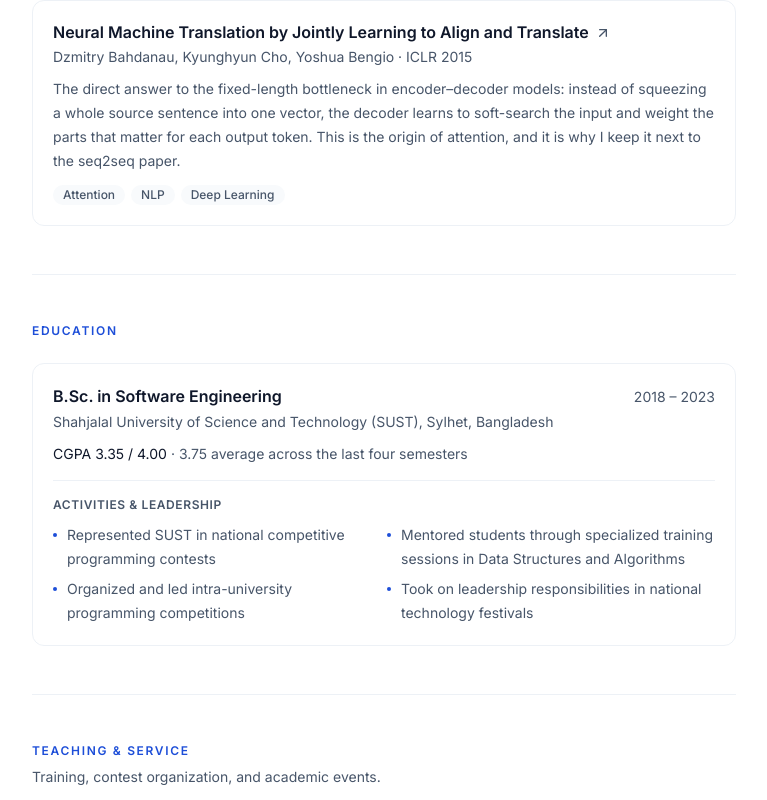
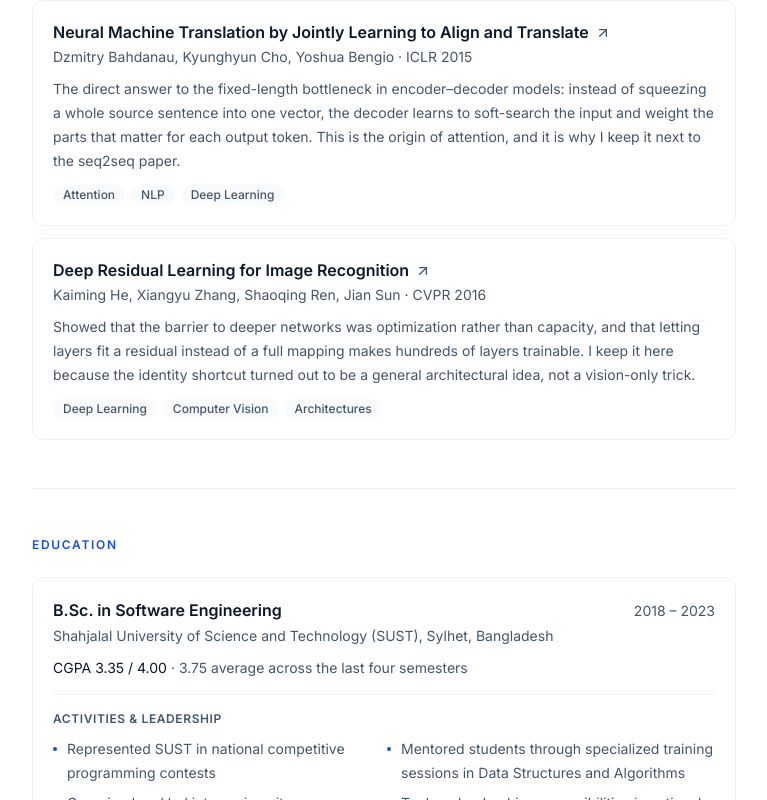
Before and after one commit to TahseenSust/tahseen, a Next.js app: page / in a window 1280 px wide. Shown: the part 1783-2583 px from the top of the page, without its empty margins (440-1207 px from the left). Built offline with nearby package versions, Linux system fonts and the light colour scheme.

Commit message:
add paper

```diff
--- a/src/data/papers.ts
+++ b/src/data/papers.ts
@@ -20,4 +20,14 @@ export const PAPERS = [
       "The direct answer to the fixed-length bottleneck in encoder–decoder models: instead of squeezing a whole source sentence into one vector, the decoder learns to soft-search the input and weight the parts that matter for each output token. This is the origin of attention, and it is why I keep it next to the seq2seq paper.",
     tags: ["Attention", "NLP", "Deep Learning"],
   },
+  {
+    title: "Deep Residual Learning for Image Recognition",
+    authors: "Kaiming He, Xiangyu Zhang, Shaoqing Ren, Jian Sun",
+    venue: "CVPR",
+    year: "2016",
+    url: "https://arxiv.org/pdf/1512.03385",
+    note:
+      "Showed that the barrier to deeper networks was optimization rather than capacity, and that letting layers fit a residual instead of a full mapping makes hundreds of layers trainable. I keep it here because the identity shortcut turned out to be a general architectural idea, not a vision-only trick.",
+    tags: ["Deep Learning", "Computer Vision", "Architectures"],
+  },
 ]
```
